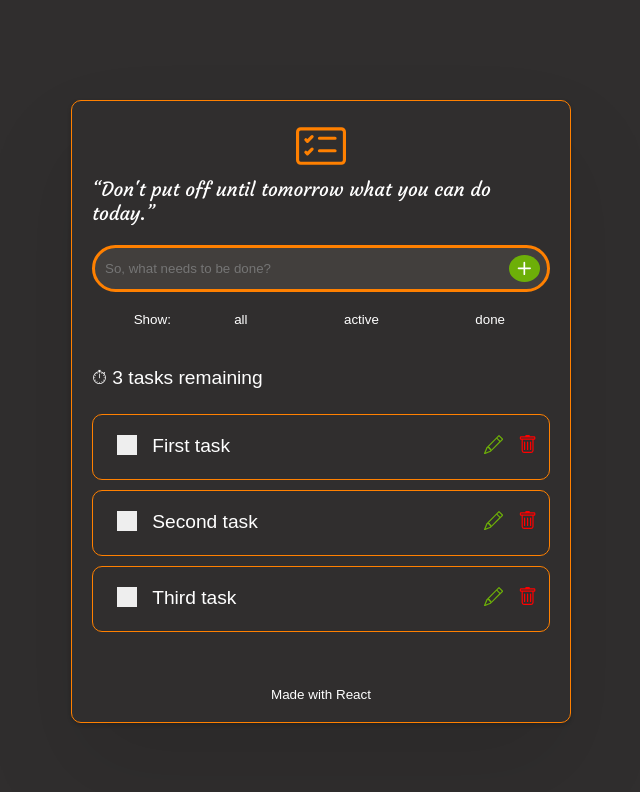
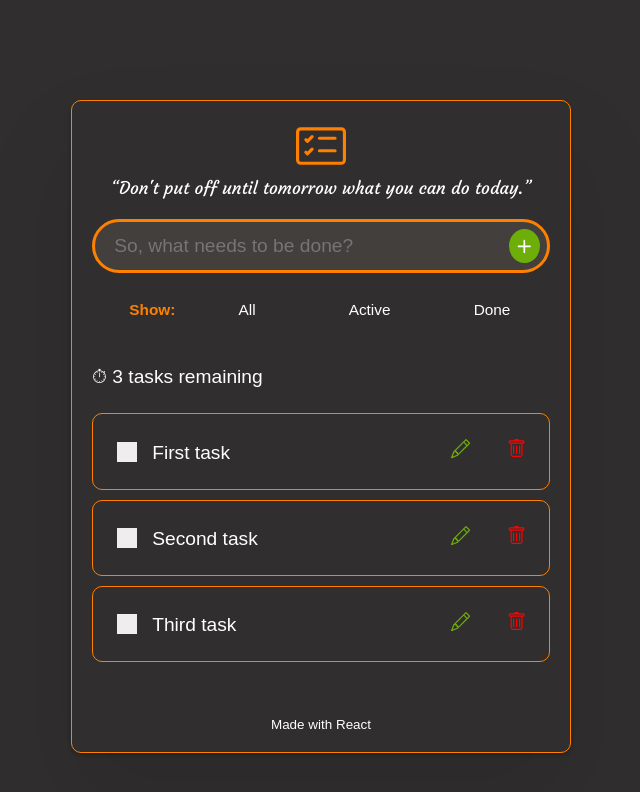
Before and after one commit to mmhamdy/yasta, a React (Create React App) app: page / in a window 1280 px wide. Shown: the top 792 px of the page, without its empty margins (319-959 px from the left). Built offline with nearby package versions, Linux system fonts and the light colour scheme.

Commit message:
extracting components

```diff
--- a/src/App.css
+++ b/src/App.css
@@ -52,7 +52,7 @@ body {
 
 .header__quote {
   font-family: "Courgette";
-  font-size: 1rem;
+  font-size: 0.9rem;
 }
 
 .header__quote p::before {
@@ -81,14 +81,22 @@ body {
   display: flex;
   justify-content: flex-start;
   align-items: center;
-  padding: 10px;
   width: 90%;
 }
 
 .form__input {
   width: 100%;
+  height: 2.5rem;
   border: 0;
+  margin-left: 1em;
+  font-size: 1rem;
   background-color: inherit;
+}
+
+input[type=text]:focus {
+  outline: none;
+  caret-color: var(--color-text);
+  color: var(--color-text);
 }
 
 .form__btn-container {
@@ -128,7 +136,9 @@ body {
   display: flex;
   justify-content: center;
   align-items: center;
-  font-size: 0.7rem;
+  font-size: 0.8rem;
+  font-weight: bold;
+  color: var(--color-secondary);
   width: 15%;
 }
 
@@ -137,6 +147,13 @@ body {
   justify-content: space-around;
   align-items: center;
   width: 82%;
+}
+
+.filters__btns button{
+  padding: 0.5em;
+  border-radius: 10px;
+  font-size: 0.8rem;
+  width: 25%;
 }
 
 .task-count {
@@ -173,6 +190,7 @@ body {
 
 .todos__input {
   padding-left: 1em;
+  padding-top: 0.4em;
 }
 
 .todos__label {
@@ -243,7 +261,13 @@ body {
   display: flex;
   justify-content: space-around;
   align-items: center;
-  width: 15%;
+  width: 25%;
+}
+
+.todos__control-btns button {
+  padding: 5px;
+  border-radius: 50%;
+  width: 30%;
 }
 
 .todo-item__edit-btn {
@@ -278,3 +302,7 @@ button {
   color: var(--color-text);
   background-color: transparent;
 }
+
+button:hover {
+  background-color: rgb(92, 86, 86);
+}
--- a/src/App.jsx
+++ b/src/App.jsx
@@ -1,94 +1,35 @@
-import { BsCardChecklist, BsTrash, BsPencil, BsPlus } from 'react-icons/bs';
+import Header from './components/Header';
+import Form from './components/Form';
+import FilterButton from './components/FilterButton';
+import Counter from './components/Counter';
+import Todo from './components/Todo';
+import Footer from './components/Footer';
 import './App.css';
 
 const App = () => {
   return (
     <div className="app">
-      <div className="header">
-        <div className="header__icon-container">
-          <BsCardChecklist className="header__icon"/>
-        </div>
-        <div className="header__quote-container">
-          <blockquote className="header__quote" cite="https://www.goodreads.com/quotes/340402-don-t-put-off-until-tomorrow-what-you-can-do-today">
-            <p>Don't put off until tomorrow what you can do today.</p>
-          </blockquote>
-        </div>
-      </div>
-      <div className="form">
-        <form>
-          <div className="form__container">
-            <div className="form__input-container">
-              <input
-                type="text"
-                name="text"
-                className="form__input"
-                placeholder="So, what needs to be done?"
-              />
-            </div>
-            <div className="form__btn-container">
-              <button className="form__submit-btn" type="submit">
-                <BsPlus className="form__add-icon"/>
-              </button>
-            </div>
-          </div>
-        </form>
-      </div>
+      <Header />
+      <Form />
       <div className="filters">
         <div className="filters__text">
           <p>Show:</p>
         </div>
         <div className="btn-group filters__btns">
-          <button type="button">all</button>
-          <button type="button">active</button>
-          <button type="button">done</button>
+          <FilterButton text="All" />
+          <FilterButton text="Active" />
+          <FilterButton text="Done" />
         </div>
       </div>
-      <div className="task-count">
-        <p className="task-count__text">&#9201; 3 tasks remaining</p>
-      </div>
+      <Counter />
       <div className="todos">
         <ul className="todos__todo-list">
-          <li className="todos__todo-item">
-            <div className="todos__input">
-              <label className="todos__label" htmlFor="todo-0">First task
-                <input className="checkbox" type="checkbox" id="todo-0" defaultChecked={false}/>
-                <span className="checkmark"></span>
-              </label>
-            </div>
-            <div className="btn-group todos__control-btns">
-              <button className="todo-item__edit-btn" type="button"><BsPencil /></button>
-              <button className="todo-item__remove-btn" type="button"><BsTrash /></button>
-            </div>
-          </li>
-          <li className="todos__todo-item">
-            <div className="todos__input">
-              <label className="todos__label" htmlFor="todo-1">Second task
-                <input className="checkbox" type="checkbox" id="todo-1" defaultChecked={false}/>
-                <span className="checkmark"></span>
-              </label>
-            </div>
-            <div className="btn-group todos__control-btns">
-              <button className="todo-item__edit-btn" type="button"><BsPencil /></button>
-              <button className="todo-item__remove-btn" type="button"><BsTrash /></button>
-            </div>
-          </li>
-          <li className="todos__todo-item">
-            <div className="todos__input">
-              <label className="todos__label" htmlFor="todo-2">Third task
-                <input className="checkbox" type="checkbox" id="todo-2" defaultChecked={false}/>
-                <span className="checkmark"></span>
-              </label>
-            </div>
-            <div className="btn-group todos__control-btns">
-              <button className="todo-item__edit-btn" type="button"><BsPencil /></button>
-              <button className="todo-item__remove-btn" type="button"><BsTrash /></button>
-            </div>
-          </li>
+          <Todo task="First task" />
+          <Todo task="Second task" />
+          <Todo task="Third task" />
         </ul>
       </div>
-      <div className="footer">
-        <p className="footer__text">Made with React</p>
-      </div>
+      <Footer />
     </div>
   );
 }
--- /dev/null
+++ b/src/components/Counter.jsx
@@ -0,0 +1,9 @@
+const Counter = () => {
+  return (
+    <div className="task-count">
+      <p className="task-count__text">&#9201; 3 tasks remaining</p>
+    </div>
+  )
+}
+
+export default Counter;
--- /dev/null
+++ b/src/components/FilterButton.jsx
@@ -0,0 +1,7 @@
+const FilterButton = ({ text }) => {
+  return (
+    <button type="button">{text}</button>
+  )
+}
+
+export default FilterButton;
--- /dev/null
+++ b/src/components/Footer.jsx
@@ -0,0 +1,9 @@
+const Footer = () => {
+  return (
+    <div className="footer">
+      <p className="footer__text">Made with React</p>
+    </div>
+  )
+}
+
+export default Footer;
--- /dev/null
+++ b/src/components/Form.jsx
@@ -0,0 +1,27 @@
+import { BsPlus } from 'react-icons/bs';
+
+const Form = () => {
+  return (
+    <div className="form">
+      <form>
+        <div className="form__container">
+          <div className="form__input-container">
+            <input
+              type="text"
+              name="text"
+              className="form__input"
+              placeholder="So, what needs to be done?"
+            />
+          </div>
+          <div className="form__btn-container">
+            <button className="form__submit-btn" type="submit">
+              <BsPlus className="form__add-icon"/>
+            </button>
+          </div>
+        </div>
+      </form>
+    </div>
+  )
+}
+
+export default Form;
--- /dev/null
+++ b/src/components/Header.jsx
@@ -0,0 +1,18 @@
+import { BsCardChecklist } from 'react-icons/bs';
+
+const Header = () => {
+  return (
+    <div className="header">
+      <div className="header__icon-container">
+        <BsCardChecklist className="header__icon"/>
+      </div>
+      <div className="header__quote-container">
+        <blockquote className="header__quote" cite="https://www.goodreads.com/quotes/340402-don-t-put-off-until-tomorrow-what-you-can-do-today">
+          <p>Don't put off until tomorrow what you can do today.</p>
+        </blockquote>
+      </div>
+    </div>
+  )
+}
+
+export default Header;
--- /dev/null
+++ b/src/components/Todo.jsx
@@ -0,0 +1,20 @@
+import { BsTrash, BsPencil } from 'react-icons/bs';
+
+const Todo = ({ task }) => {
+  return (
+    <li className="todos__todo-item">
+      <div className="todos__input">
+        <label className="todos__label" htmlFor="todo-0">{task}
+          <input className="checkbox" type="checkbox" id="todo-0" defaultChecked={false}/>
+          <span className="checkmark"></span>
+        </label>
+      </div>
+      <div className="btn-group todos__control-btns">
+        <button className="todo-item__edit-btn" type="button"><BsPencil /></button>
+        <button className="todo-item__remove-btn" type="button"><BsTrash /></button>
+      </div>
+    </li>
+  )
+}
+
+export default Todo;
```
